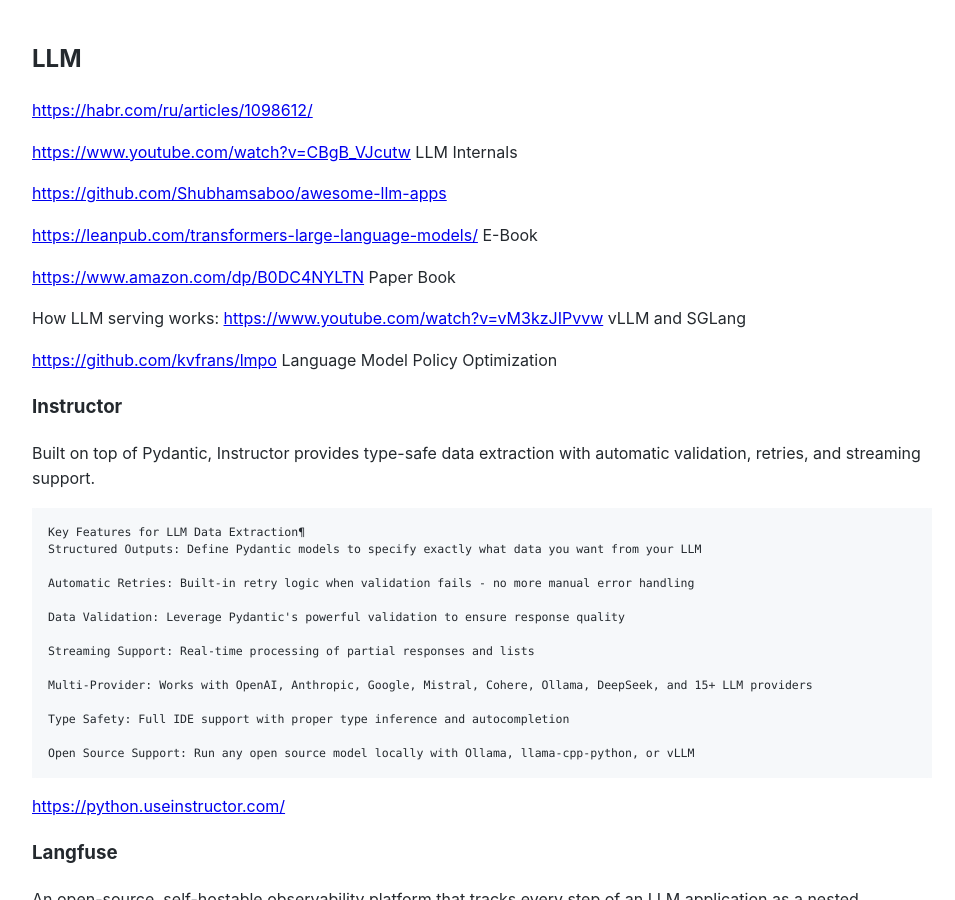
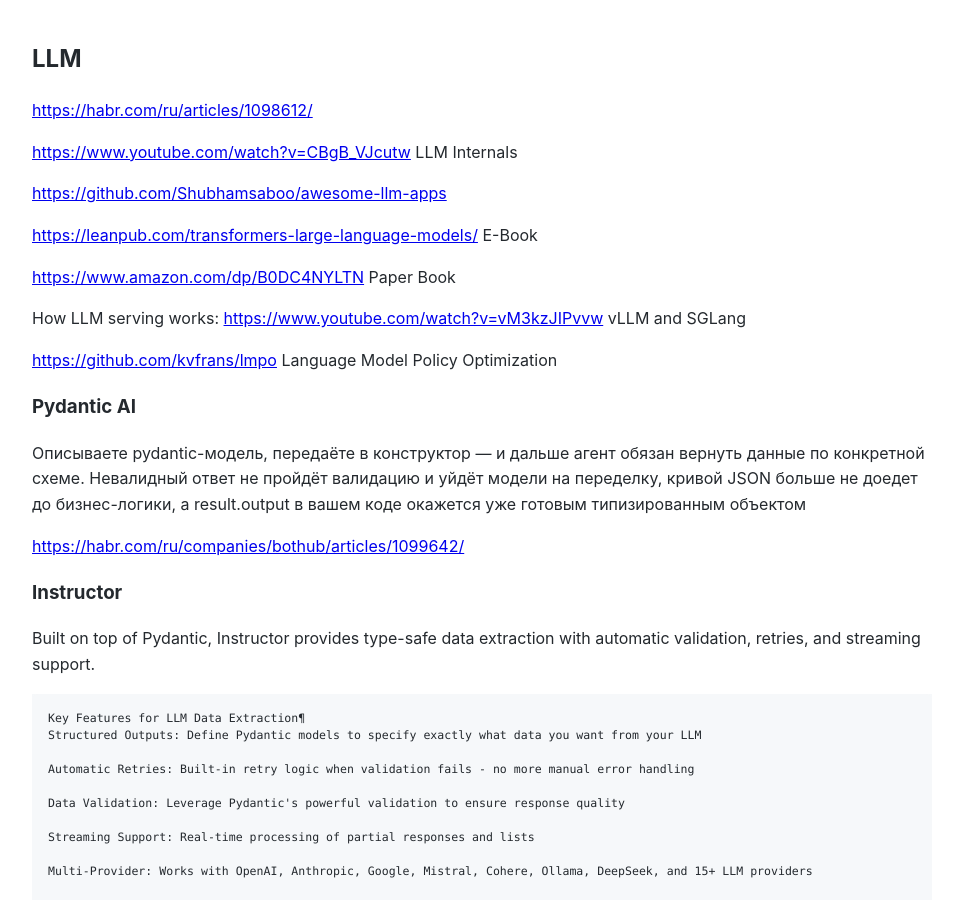
Before and after one commit to Michael-Lubinsky/michael-lubinsky.github.com, a Jekyll site: the page built from ml/llm.md, in a window 1280 px wide and 900 px high. Shown: the whole window, without its empty margins (158-1113 px from the left). Built offline with Jekyll 4.4.1, drawn with Linux system fonts in a browser that asks for light colours; our own code applies the rules of GitHub Pages for plain Markdown files.

Commit message:
Update llm.md

```diff
--- a/ml/llm.md
+++ b/ml/llm.md
@@ -13,6 +13,11 @@
 How LLM  serving works: <https://www.youtube.com/watch?v=vM3kzJIPvvw>  vLLM and SGLang
 
 <https://github.com/kvfrans/lmpo> Language Model Policy Optimization
+
+### Pydantic AI
+Описываете pydantic-модель, передаёте в конструктор — и дальше агент обязан вернуть данные по конкретной схеме. Невалидный ответ не пройдёт валидацию и уйдёт модели на переделку, кривой JSON больше не доедет до бизнес-логики, а result.output в вашем коде окажется уже готовым типизированным объектом
+
+<https://habr.com/ru/companies/bothub/articles/1099642/>
 
 ### Instructor
 Built on top of Pydantic, Instructor provides type-safe data extraction with automatic validation, retries, and streaming support.
```
